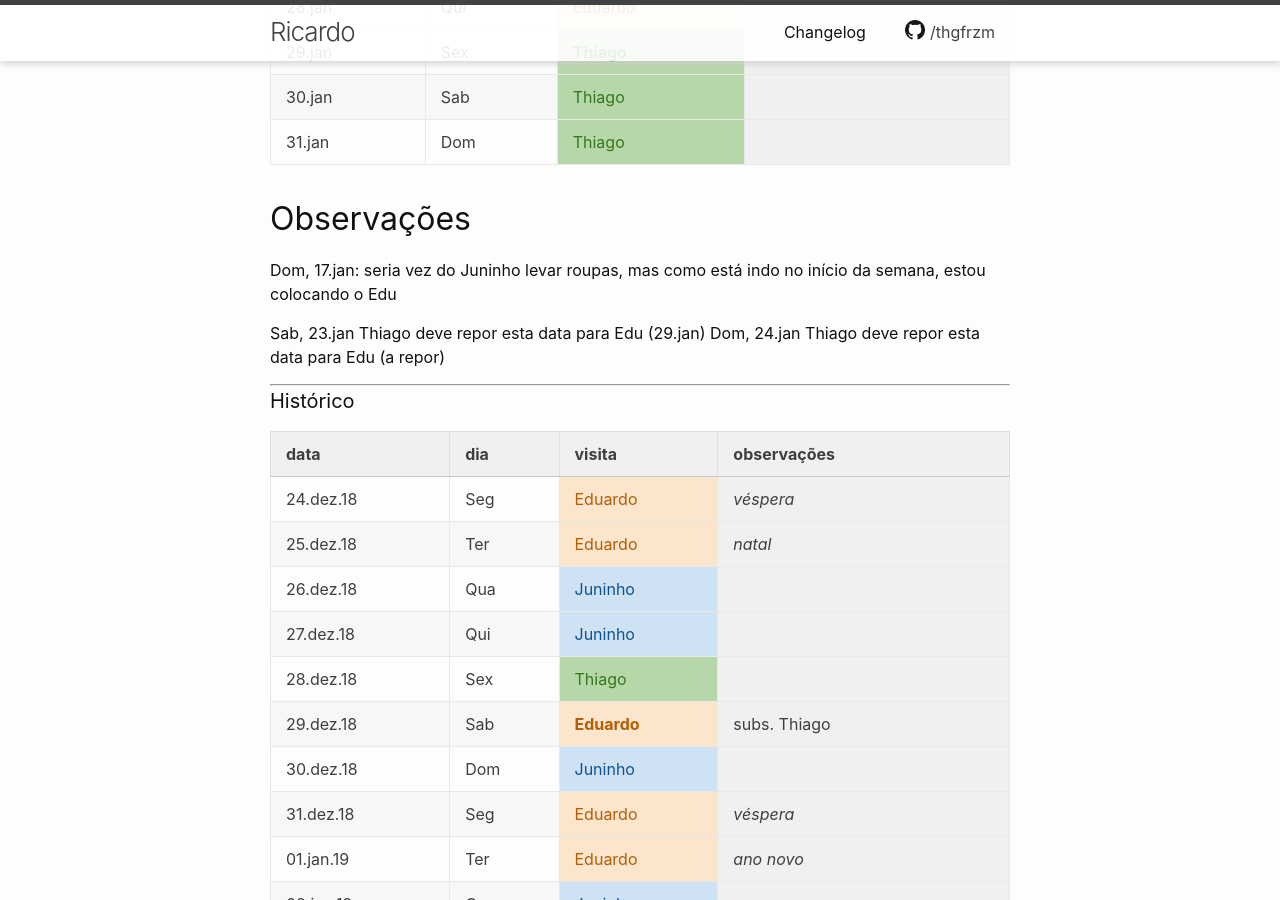
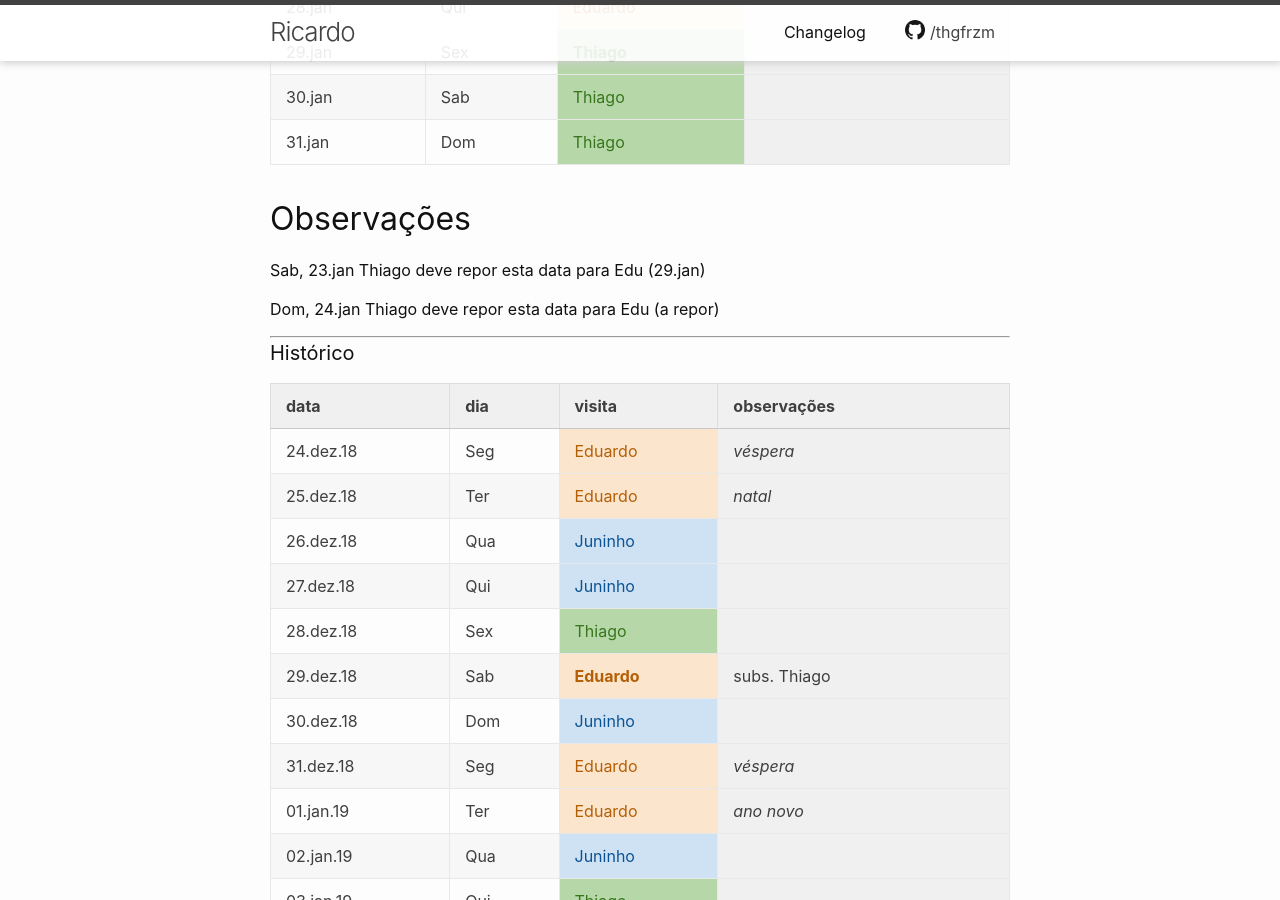
Before and after one commit to thgfrzm/ricardo, a Jekyll site: the page built from _posts/2018-12-23-escala-visitas.markdown, in a window 1280 px wide and 900 px high, scrolled down 438 px. Built offline with Jekyll 4.4.1, drawn with Linux system fonts in a browser that asks for light colours.

Commit message:
Update 2018-12-23-escala-visitas.markdown

```diff
--- a/_posts/2018-12-23-escala-visitas.markdown
+++ b/_posts/2018-12-23-escala-visitas.markdown
@@ -24,13 +24,10 @@ categories: agenda
 | 31.jan | Dom | Thiago     |             |
 
 ## Observações
-Dom, 17.jan:    seria vez do Juninho levar roupas, mas como está indo no início da semana, estou colocando o Edu
 
 Sab, 23.jan     Thiago deve repor esta data para Edu (29.jan)
+
 Dom, 24.jan     Thiago deve repor esta data para Edu (a repor)
-
-<!--
- -->
 
 
 ---
```
